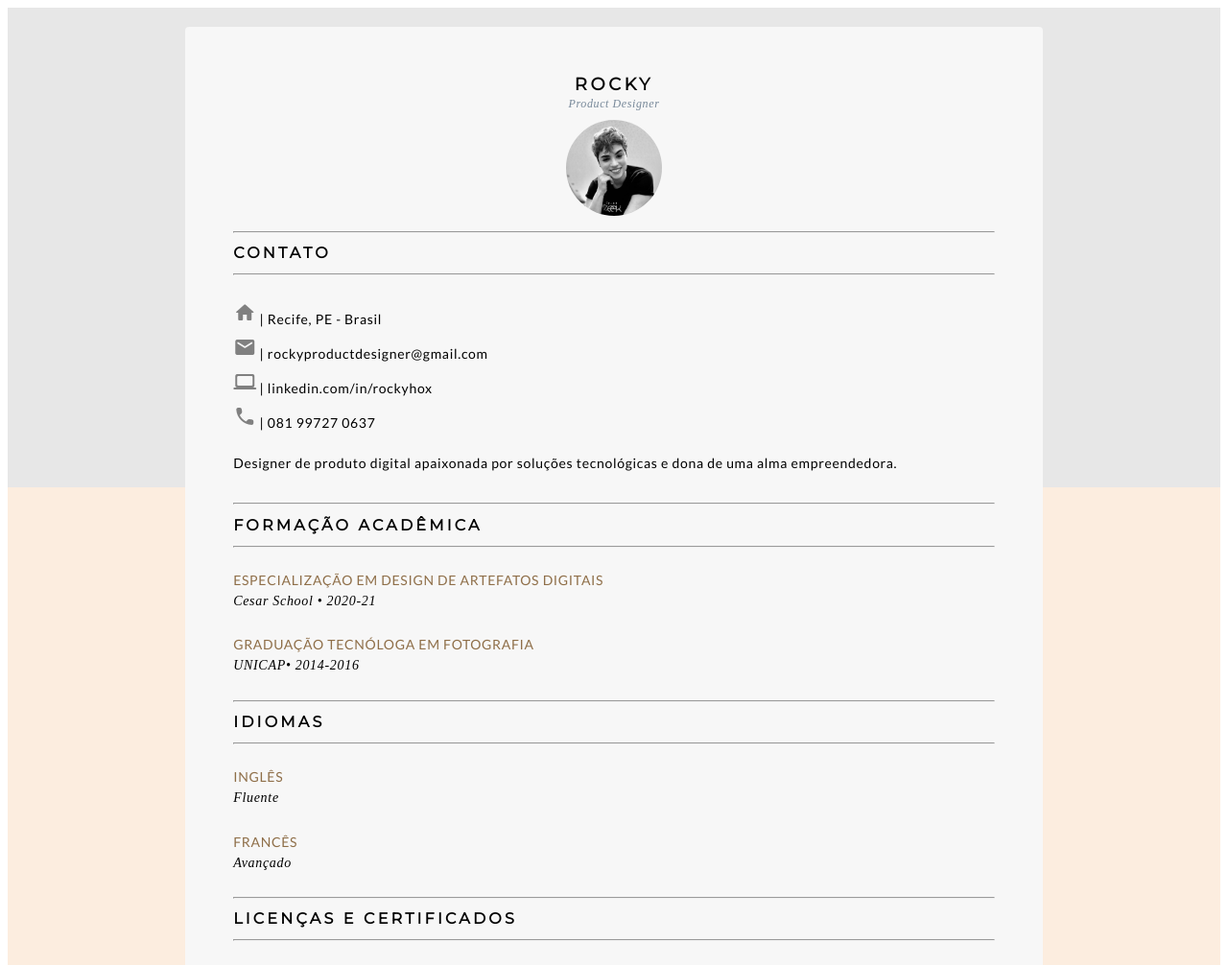
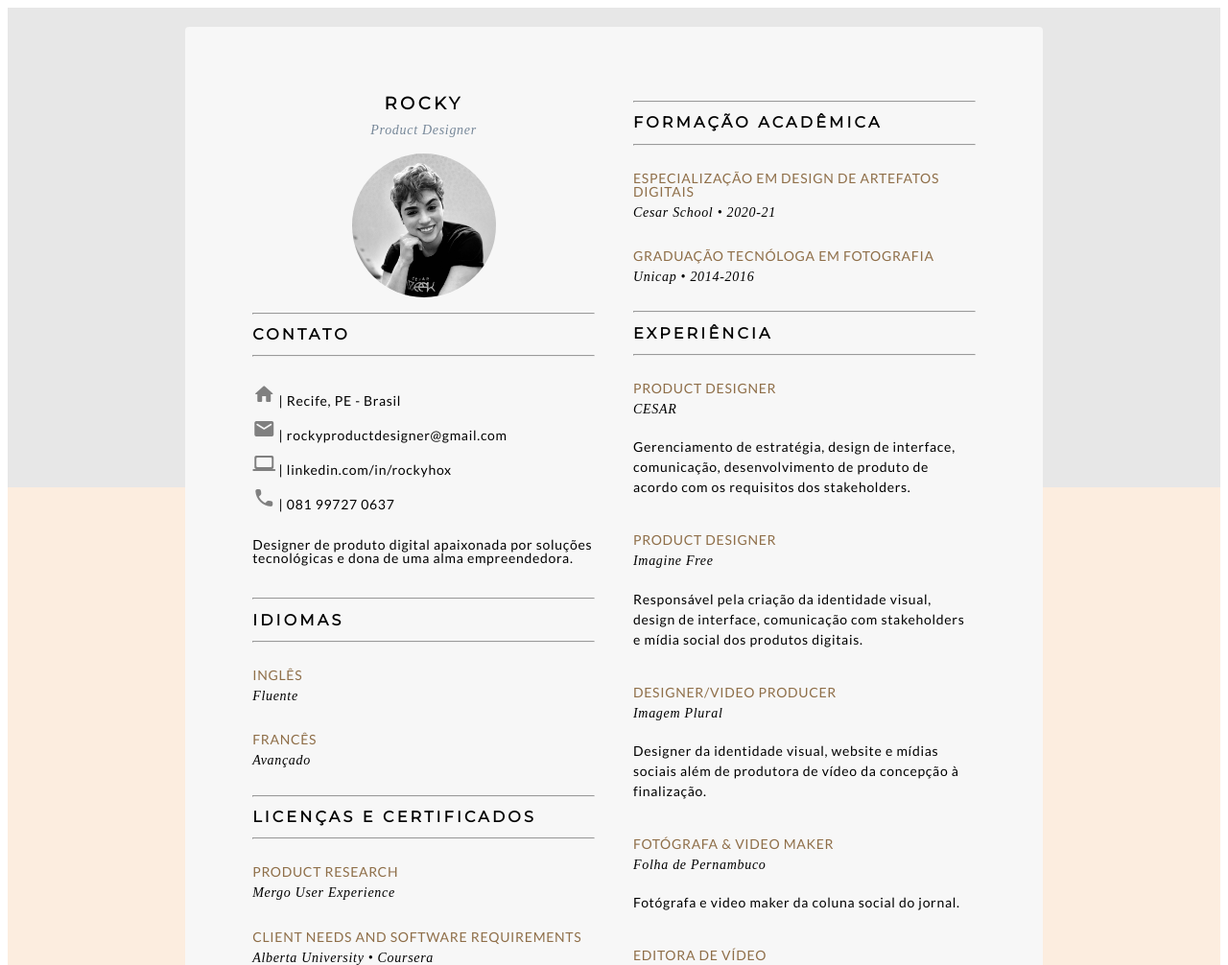
Before and after one commit to rockyproductdesigner/curriculo-frontend-cesar-school, a plain HTML site: page curriculo/index.html in a window 1280 px wide. Shown: the top 1006 px of the page at 96% size. Drawn offline with Linux system fonts and the light colour scheme.

Commit message:
duas colunas

```diff
--- a/curriculo/index.html
+++ b/curriculo/index.html
@@ -2,6 +2,7 @@
 <html>
     <head>
         <meta charset="utf-8">
+        <meta name="viewport" content="width=device-width,initial-scale=1">
         <title>Currículo - Rocky</title>
         <link rel="stylesheet" href="styles/style.css">
         <link rel="preconnect" href="https://fonts.gstatic.com">
@@ -15,6 +16,8 @@
 
             <main>
                 <article class="article">
+                    <div class="linha">
+                        <div class="coluna1">
 
                             <header class="header">
 
@@ -23,7 +26,7 @@
 
                                 <figure>
                                     <div class="header__img-container">
-                                <img class="header__img" src="assets/rocky.jpg" width="100" alt="Foto da Rocky" title="Foto da Rocky">
+                                    <img class="header__img" src="assets/rocky.jpg" width="150" alt="Foto da Rocky" title="Foto da Rocky">
                                     </div>
                                 </figure>
 
@@ -65,15 +68,6 @@
                                 </section>
 
                                 <section class="section">
-                                <div class="coluna2">
-                                    <hr>
-                                    <h2 class="section__heading">Formação Acadêmica</h2>
-                                    <hr>
-                                    <ul class="section__list" id="formacaoAcademica"></ul>
-                                </div>
-                            </section>
-
-                            <section class="section">
                                     <hr>
                                     <h2 class="section__heading">Idiomas</h2>
                                     <hr>
@@ -88,15 +82,30 @@
 
                             </section>
 
+                        </div>
+                        <div class="coluna2">
                                 <section class="section">
                                         <hr>
+                                        <h2 class="section__heading">Formação Acadêmica</h2>
+                                        <hr>
+                                        <ul class="section__list" id="formacaoAcademica"></ul>
+                                </section>
+
+                                <section class="section">
+                                    <hr>
+
                                     <h2 class="section__heading">Experiência</h2>
                                     <hr>
+                                    <div class="timeline__bolinhas">
+                                        <section class="timeline">
                                             <ul class="section__list" id="experiencia"></ul>
-
                                         </section>
+                                    </div>
+                                </section>
+                        </div>
 
                             </header>
+
                     </div>
                 </article>
 
--- a/curriculo/index.js
+++ b/curriculo/index.js
@@ -7,7 +7,7 @@ var formacao = [
 
     {
         'titulo': 'Graduação Tecnóloga em Fotografia',
-        'local': 'UNICAP• 2014-2016'
+        'local': 'Unicap • 2014-2016'
 
     },
 
@@ -74,7 +74,7 @@ var listaCertificados = [
 
     {
         'curso': 'Client Needs and Software Requirements',
-        'local': 'Coursera'
+        'local': 'Alberta University • Coursera'
 
     },
 
--- a/curriculo/styles/style.css
+++ b/curriculo/styles/style.css
@@ -8,7 +8,7 @@ body{
 }
 
 .down__container{
-    height: 2030px;
+    height: 1260px;
     width: 100%;
     background-color:rgb(252, 237, 223);
 
@@ -22,17 +22,30 @@ body{
 
 }
 
+.linha{
+    display:flex;
+}
 
+.coluna1{
+    width: 50%;
+    padding: 20px;
+
+}
+
+.coluna2{
+    width: 50%;
+    padding: 20px;
+}
 .material-icons-round{
     color:gray;
     font-size: 16px;
 }
 
 .header__img-container{
-    border-radius: 50px;
+    border-radius: 100px;
     display: inline-block;
-    height: 100px;
-    width: 100px;
+    height:150px;
+    width: 150px;
     overflow: hidden;
     position: relative;
 
@@ -48,17 +61,18 @@ body{
     margin-top: 10px;
     display: block;
     line-height: 0.1;
+    font-weight:bold;
 
 }
 
 .header__job-position{
-    font-size: 12px;
+    font-size: 14px;
     font-style: italic;
     color:lightslategrey;
     font-family: 'Lora', serif;
     font-weight: lighter;
     letter-spacing: 0.05em;
-    line-height: 0.5;
+    line-height: 1.5;
 }
 
 .section__heading,
@@ -87,7 +101,7 @@ body{
     text-transform: uppercase;
     color:rgb(143, 111, 73);
     display: inline-block;
-    line-height: 0.1;
+    /* line-height: 0.1; */
 }
 
 .section__list{
@@ -116,6 +130,8 @@ body{
     text-align: left;
 
 }
+
+
 
 a:link {
     color:black;
@@ -150,3 +166,7 @@ p{
     text-align: left;
     padding-bottom: 20px;
 }
+
+html{
+    min-width: 935px; ;
+}
```
Lines whose indentation alone changed are shown as unchanged.
